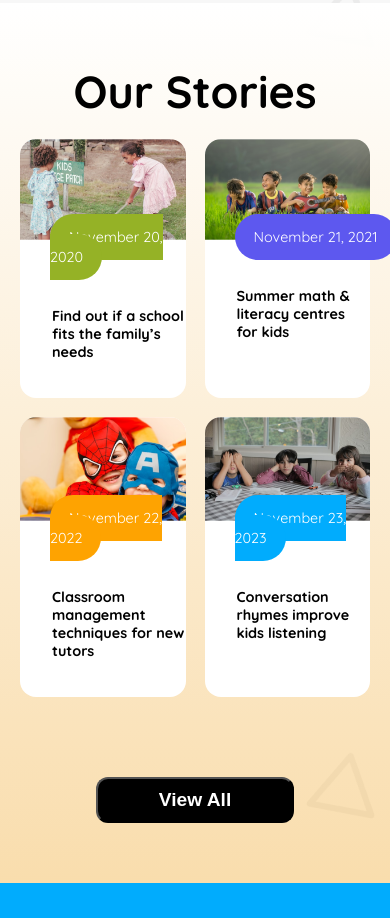
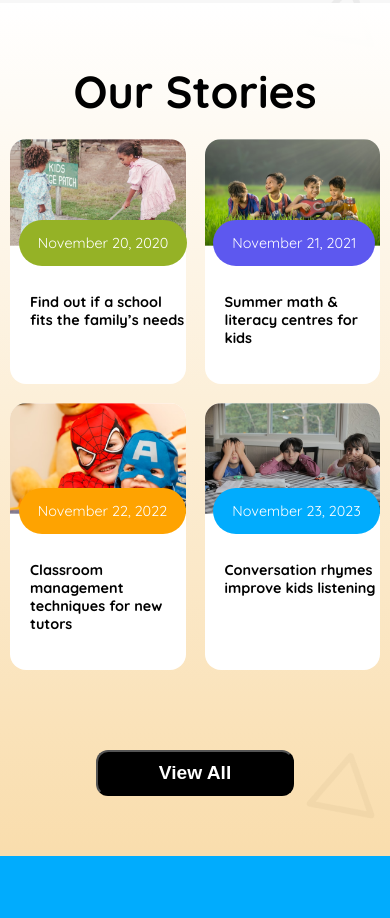
Before and after one commit to md-alamin2/ph-assignment-2, a plain HTML site: page index.html in a window 390 px wide. Shown: the part 2851-3769 px from the top of the page. Drawn offline with Linux system fonts and the light colour scheme.

Commit message:
fixed some problem

```diff
--- a/styles/style.css
+++ b/styles/style.css
@@ -328,7 +328,7 @@
     border-radius: 47px;
     position: relative;
     top: -18px;
-    left: 30px;
+    left: 10%;
 }
 
 .story3-date {
@@ -340,7 +340,7 @@
     border-radius: 47px;
     position: relative;
     top: -18px;
-    left: 30px;
+    left: 10%;
 
 }
 
@@ -353,7 +353,7 @@
     border-radius: 47px;
     position: relative;
     top: -18px;
-    left: 30px;
+    left: 10%;
 }
 
 .story5-date {
@@ -365,7 +365,7 @@
     border-radius: 47px;
     position: relative;
     top: -18px;
-    left: 30px;
+    left: 10%;
 }
 .btn-3-container{
     text-align: center;
@@ -510,7 +510,16 @@
     }
     .stories-card-container{
         grid-template-columns: repeat(2, 1fr);
-        margin: 20px 20px 0 20px;
+        margin: 20px 10px 0 10px;
+    }
+    .story-title{
+        padding: 23px 0 37px 20px;
+    }
+    .story2-date,
+    .story3-date,
+    .story4-date,
+    .story5-date{
+        left: 5%;
     }
 
     /* footer section style */
```
